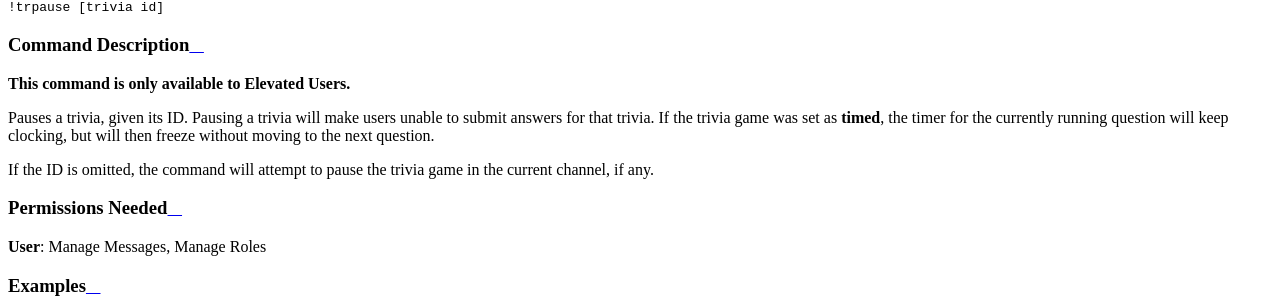
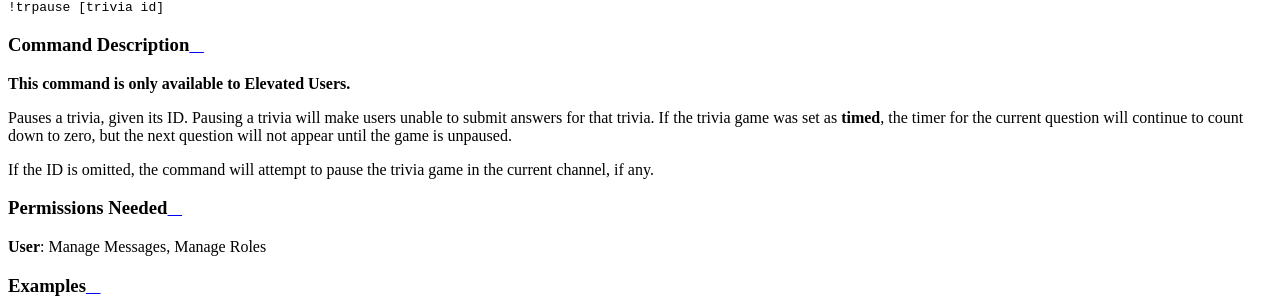
Before and after one commit to cycloptux/GiselleBot-Documentation, a Sphinx documentation site: the page built from docs/source/modules/trivia.rst, in a window 1280 px wide and 900 px high, scrolled down 7303 px. Shown: the part 151-452 px from the top of the window. Built offline with Sphinx 7.4.7 and the Read the Docs theme 2.0.0, drawn with Linux system fonts in a browser that asks for light colours.

Commit message:
Rephrased one line.

```diff
--- a/docs/source/modules/trivia.rst
+++ b/docs/source/modules/trivia.rst
@@ -308,7 +308,7 @@ Command Description
 ^^^^^^^^^^^^^^^^^^^
 **This command is only available to Elevated Users.**
 
-Pauses a trivia, given its ID. Pausing a trivia will make users unable to submit answers for that trivia. If the trivia game was set as **timed**, the timer for the currently running question will keep clocking, but will then freeze without moving to the next question.
+Pauses a trivia, given its ID. Pausing a trivia will make users unable to submit answers for that trivia. If the trivia game was set as **timed**, the timer for the current question will continue to count down to zero, but the next question will not appear until the game is unpaused.
 
 If the ID is omitted, the command will attempt to pause the trivia game in the current channel, if any.
 
```
